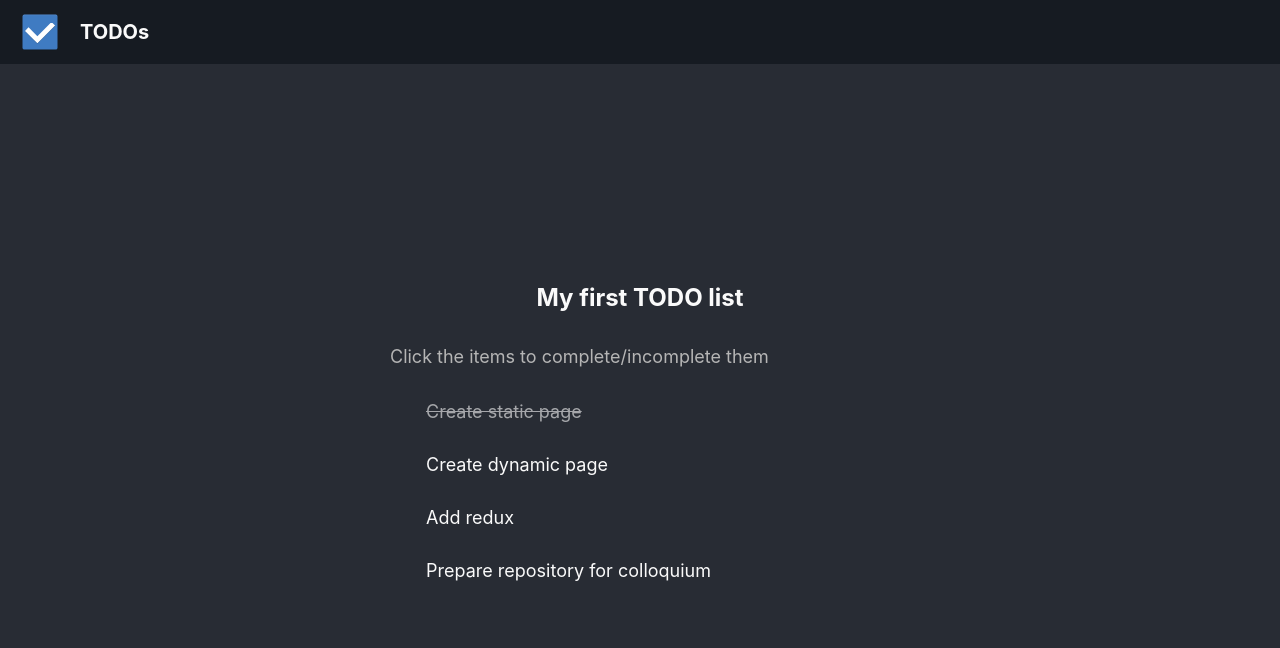
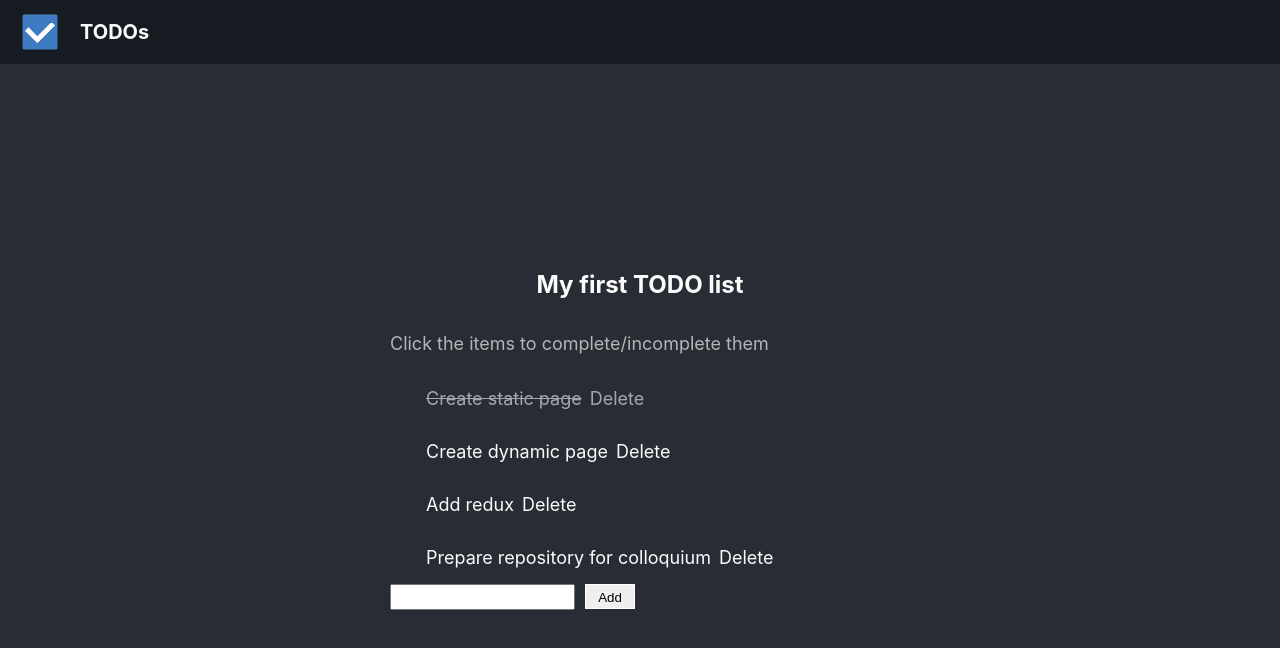
Before and after one commit to sergey-sivchenko/famcs-react-course, a React (Create React App) app: page / in a window 1280 px wide. Shown: the top 648 px of the page. Built offline with nearby package versions, Linux system fonts and the light colour scheme; some icons are missing.

Commit message:
Week 5: working with lists + forms

```diff
--- /dev/null
+++ b/src/pages/Todo/TodoForm/index.js
@@ -0,0 +1,37 @@
+import { Component } from "react";
+
+import { Container, Input, AddButton } from "./styled";
+
+class TodoForm extends Component {
+  constructor(props) {
+    super();
+
+    this.state = {
+      text: "",
+    };
+
+    this.addTodo = props.addTodo;
+  }
+
+  onInputChange = (event) => {
+    this.setState((state) => ({ text: event.target.value }));
+  };
+
+  onButtonClick = () => {
+    this.addTodo(this.state.text, false);
+    this.setState({
+      text: "",
+    });
+  };
+
+  render() {
+    return (
+      <Container>
+        <Input value={this.state.text} onChange={this.onInputChange}></Input>
+        <AddButton onClick={this.onButtonClick}>Add</AddButton>
+      </Container>
+    );
+  }
+}
+
+export default TodoForm;
--- /dev/null
+++ b/src/pages/Todo/TodoForm/styled.js
@@ -0,0 +1,20 @@
+import styled from "styled-components";
+
+export const Container = styled.div`
+  display: flex;
+`;
+
+export const Input = styled.input`
+  height: 20px;
+  margin-right: 10px;
+`;
+
+export const AddButton = styled.button`
+  height: 25px;
+  width: 50px;
+
+  padding: 5px;
+  cursor: pointer;
+
+  border: 1px solid white;
+`;
--- a/src/pages/Todo/TodoItem/index.js
+++ b/src/pages/Todo/TodoItem/index.js
@@ -10,11 +10,18 @@ class TodoItem extends Component {
 
     this.state = {
       isChecked: props.initialChecked,
+      id: props.id,
     };
+
+    this.deleteTodo = props.deleteTodo;
   }
 
   handleClick = () => {
     this.setState((state) => ({ isChecked: !state.isChecked }));
+  };
+
+  onDeleteClick = () => {
+    this.deleteTodo(this.state.id);
   };
 
   render() {
@@ -29,6 +36,7 @@ class TodoItem extends Component {
           <CheckBoxOutlineBlank size={24} title="Unchecked" />
         )}
         <Text isChecked={isChecked}>{text}</Text>
+        <div onClick={this.onDeleteClick}>Delete</div>
       </Container>
     );
   }
--- a/src/pages/Todo/index.js
+++ b/src/pages/Todo/index.js
@@ -1,16 +1,72 @@
+import { Component } from "react";
+
 import TodoItem from "./TodoItem";
+import TodoForm from "./TodoForm";
 
 import { Container, SubTitle, Title } from "./styled";
 
-const Todo = () => (
-  <Container>
-    <Title>My first TODO list</Title>
-    <SubTitle>Click the items to complete/incomplete them</SubTitle>
-    <TodoItem initialChecked={true} text="Create static page" />
-    <TodoItem initialChecked={false} text="Create dynamic page" />
-    <TodoItem initialChecked={false} text="Add redux" />
-    <TodoItem initialChecked={false} text="Prepare repository for colloquium" />
-  </Container>
-);
+class Todo extends Component {
+  constructor() {
+    super();
+
+    this.state = {
+      todos: [
+        {
+          id: 0,
+          text: "Create static page",
+          initialChecked: true,
+        },
+        {
+          id: 1,
+          text: "Create dynamic page",
+          initialChecked: false,
+        },
+        {
+          id: 2,
+          text: "Add redux",
+          initialChecked: false,
+        },
+        {
+          id: 3,
+          text: "Prepare repository for colloquium",
+          initialChecked: false,
+        },
+      ],
+    };
+  }
+
+  addTodo = (text, initialChecked) => {
+    const newTodo = {
+      id: new Date().getUTCMilliseconds(),
+      text,
+      initialChecked,
+    };
+
+    this.setState((state) => ({ todos: [...this.state.todos, newTodo] }));
+  };
+
+  deleteTodo = (id) => {
+    this.setState((state) => ({ todos: state.todos.filter((todo) => todo.id !== id) }));
+  };
+
+  render() {
+    return (
+      <Container>
+        <Title>My first TODO list</Title>
+        <SubTitle>Click the items to complete/incomplete them</SubTitle>
+        {this.state.todos.map((todo) => (
+          <TodoItem
+            key={todo.id}
+            id={todo.id}
+            initialChecked={todo.initialChecked}
+            text={todo.text}
+            deleteTodo={this.deleteTodo}
+          />
+        ))}
+        <TodoForm addTodo={this.addTodo} />
+      </Container>
+    );
+  }
+}
 
 export default Todo;
```
